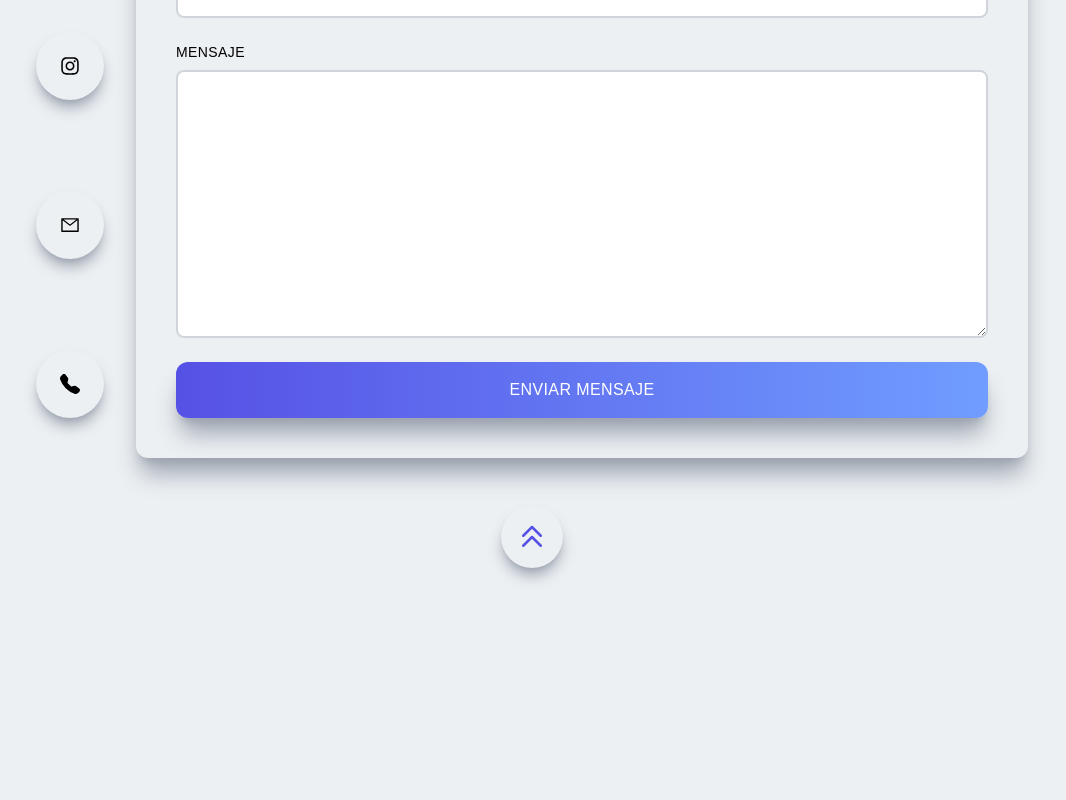
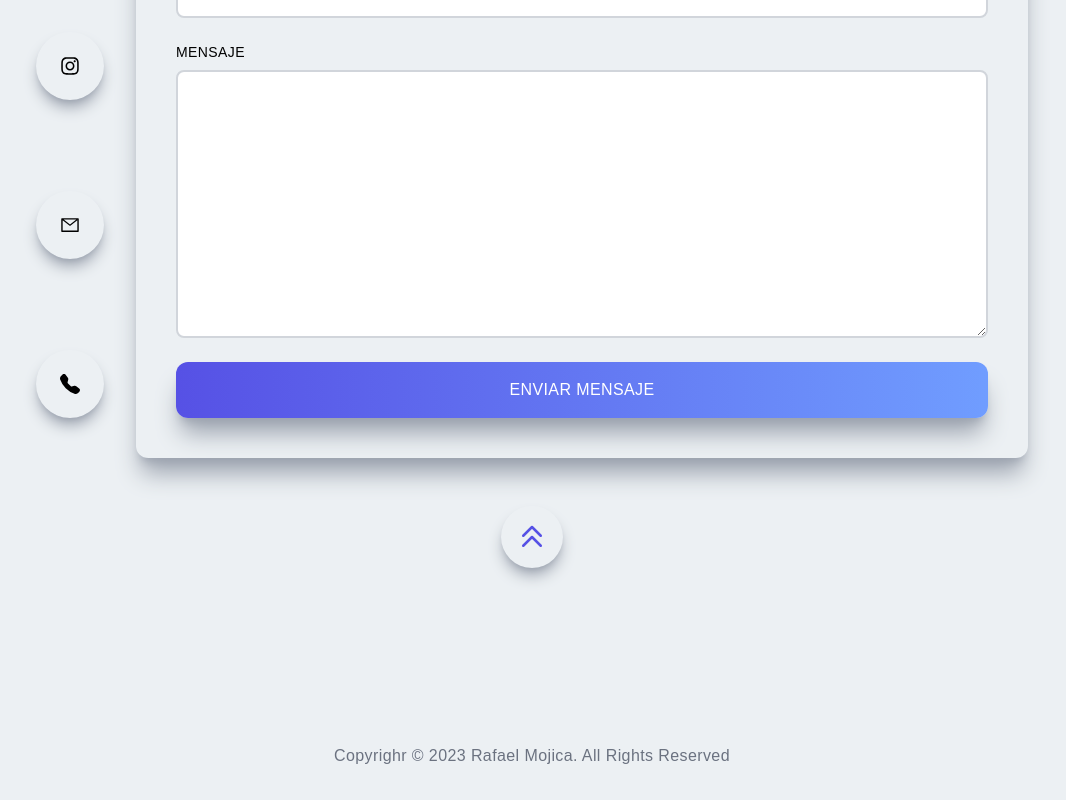
Before and after one commit to RafaMojica/Portfolio-Rafael-Mojica, a Next.js app: page / in a window 1280 px wide. Shown: the part 3857-4657 px from the top of the page, without its empty margins (108-1174 px from the left). Before the commit the page ends 4569 px from the top, so only its background shows below. Built offline with nearby package versions, Linux system fonts and the light colour scheme.

Commit message:
FEATURE: Creación footer

```diff
--- /dev/null
+++ b/components/Footer.jsx
@@ -0,0 +1,13 @@
+import React from "react";
+
+const Footer = () => {
+  return (
+    <div id="contact" className="w-full px-2 py-8">
+      <div className="max-w-[1240px] mx-auto flex items-center justify-center">
+        <p className="text-gray500">Copyrighr © 2023 Rafael Mojica. All Rights Reserved</p>
+      </div>
+    </div>
+  );
+};
+
+export default Footer;
--- a/pages/index.js
+++ b/pages/index.js
@@ -5,6 +5,7 @@ import Navbar from "../components/Navbar";
 import Skills from "../components/Skills";
 import Projects from "../components/Projects";
 import Contact from "../components/Contact";
+import Footer from "../components/Footer";
 
 export default function Home() {
   return (
@@ -21,6 +22,7 @@ export default function Home() {
       <Skills />
       <Projects />
       <Contact />
+      <Footer />
     </>
   );
 }
```
